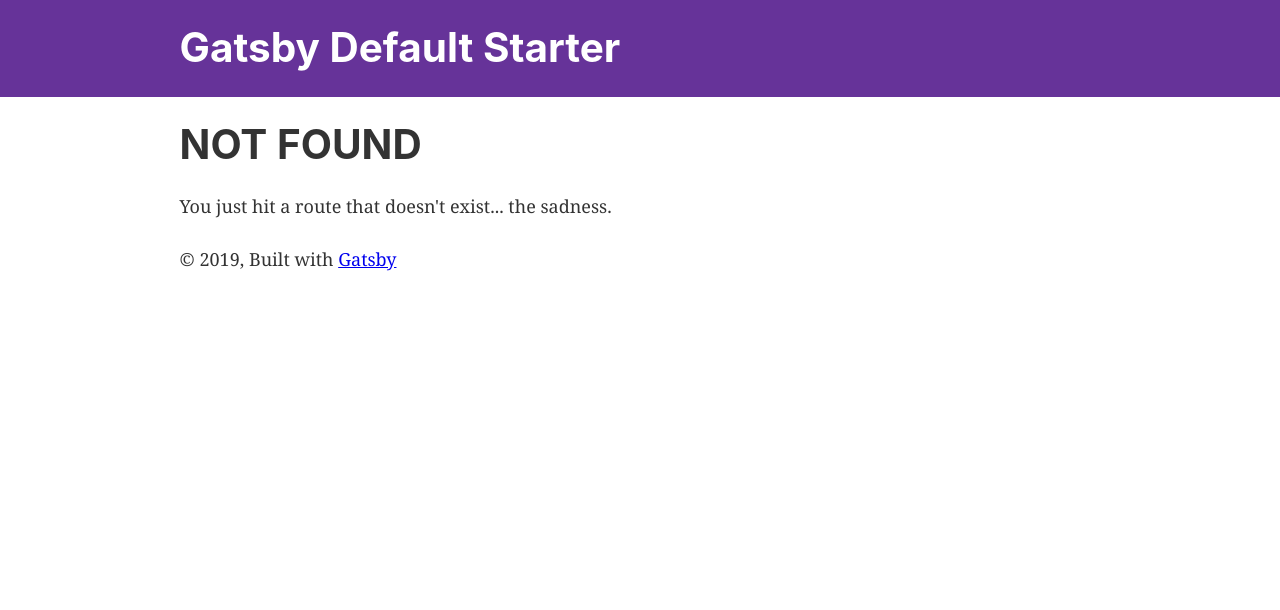
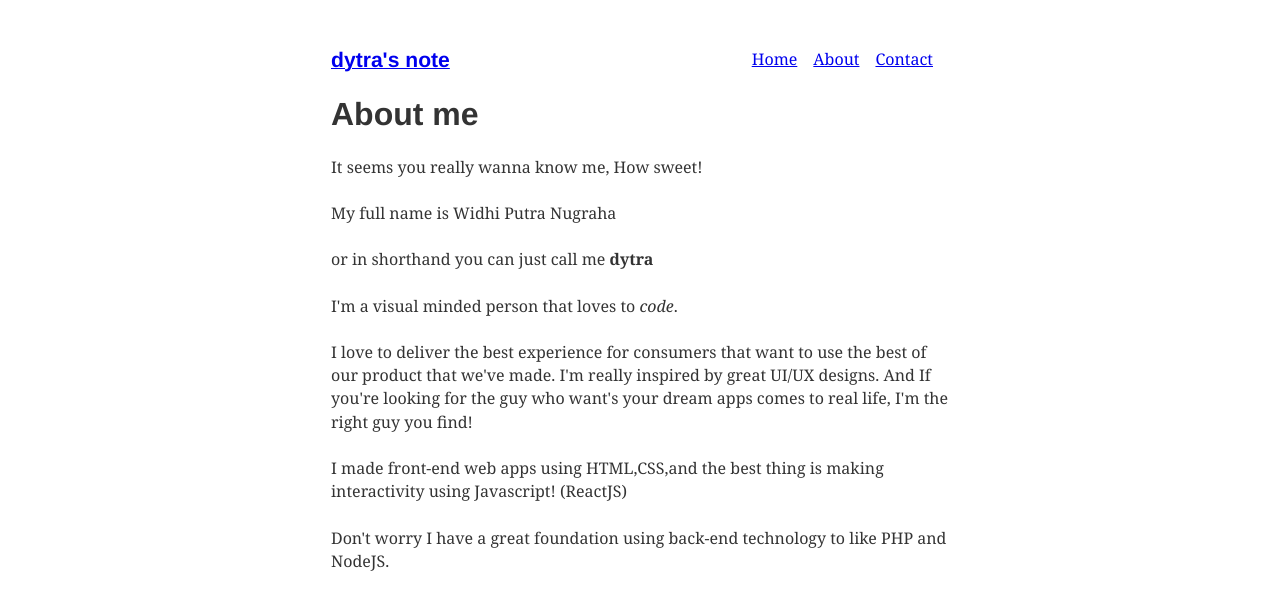
Before and after one commit to dytra/dytra.github.io, a Gatsby site: page /about in a window 1280 px wide. Before the commit this address had no page. Built offline with nearby package versions, Linux system fonts and the light colour scheme; Gatsby itself is replaced by a stand-in of ours.

Commit message:
transform to simple content

```diff
--- a/gatsby-config.js
+++ b/gatsby-config.js
@@ -26,6 +26,13 @@ module.exports = {
         display: `minimal-ui`,
         icon: `src/images/gatsby-icon.png`, // This path is relative to the root of the site.
       },
+
+    },
+    {
+      resolve: `gatsby-plugin-typography`,
+      options: {
+        pathToConfigModule: `src/utils/typography`,
+      },
     },
     // this (optional) plugin enables Progressive Web App + Offline functionality
     // To learn more, visit: https://gatsby.dev/offline
--- a/src/components/layout.js
+++ b/src/components/layout.js
@@ -1,52 +1,23 @@
-/**
- * Layout component that queries for data
- * with Gatsby's useStaticQuery component
- *
- * See: https://www.gatsbyjs.org/docs/use-static-query/
- */
+import React from "react"
+import {Link} from "gatsby"
 
-import React from "react"
-import PropTypes from "prop-types"
-import { useStaticQuery, graphql } from "gatsby"
-
-import Header from "./header"
-import "./layout.css"
-
-const Layout = ({ children }) => {
-  const data = useStaticQuery(graphql`
-    query SiteTitleQuery {
-      site {
-        siteMetadata {
-          title
-        }
-      }
-    }
-  `)
-
-  return (
-    <>
-      <Header siteTitle={data.site.siteMetadata.title} />
-      <div
-        style={{
-          margin: `0 auto`,
-          maxWidth: 960,
-          padding: `0px 1.0875rem 1.45rem`,
-          paddingTop: 0,
-        }}
-      >
-        <main>{children}</main>
-        <footer>
-          © {new Date().getFullYear()}, Built with
-          {` `}
-          <a href="https://www.gatsbyjs.org">Gatsby</a>
-        </footer>
-      </div>
-    </>
-  )
-}
-
-Layout.propTypes = {
-  children: PropTypes.node.isRequired,
-}
-
-export default Layout
+const ListLink = props => (
+  <li style={{display:`inline-block`,marginRight: `1rem`}}>
+<Link to={props.to}>{props.children}</Link>
+  </li>
+)
+export default ({children}) => (
+  <div style={{ margin: `3rem auto`, maxWidth: 650, padding: `0 1rem` }}>
+    <header style={{ marginBottom: `1.5rem` }}>
+      <Link to="/" style={{ textShadow: `none`, backgroundImage: `none` }}>
+        <h3 style={{ display: `inline` }}>dytra's note</h3>
+      </Link>
+      <ul style={{ listStyle: `none`, float: `right` }}>
+        <ListLink to="/">Home</ListLink>
+        <ListLink to="/about/">About</ListLink>
+        <ListLink to="/contact/">Contact</ListLink>
+      </ul>
+    </header>
+    {children}
+  </div>
+)
--- /dev/null
+++ b/src/pages/about.js
@@ -0,0 +1,14 @@
+import React from "react";
+import Layout from "../components/layout"
+export default () => (
+  <Layout>
+    <h1>About me</h1>
+    <p>It seems you really wanna know me, How sweet!</p>
+    <p>My full name is Widhi Putra Nugraha</p>
+    <p>or in shorthand you can just call me <strong>dytra</strong></p>
+    <p>I'm a visual minded person that loves to <i>code</i>.</p>
+    <p>I love to deliver the best experience for consumers that want to use the best of our product that we've made. I'm really inspired by great UI/UX designs. And If you're looking for the guy who want's your dream apps comes to real life, I'm the right guy you find!</p>
+    <p>I made front-end web apps using HTML,CSS,and the best thing is making interactivity using Javascript! (ReactJS)</p>
+    <p>Don't worry I have a great foundation using back-end technology to like PHP and NodeJS. </p>
+  </Layout>
+)
--- a/src/pages/index.js
+++ b/src/pages/index.js
@@ -8,13 +8,11 @@ import SEO from "../components/seo"
 const IndexPage = () => (
   <Layout>
     <SEO title="Home" />
-    <h1>Hi people</h1>
-    <p>Welcome to your new Gatsby site.</p>
-    <p>Now go build something great.</p>
-    <div style={{ maxWidth: `300px`, marginBottom: `1.45rem` }}>
-      <Image />
-    </div>
-    <Link to="/page-2/">Go to page 2</Link>
+
+    <p>I'm <strong>dytra</strong>, a Frontend Web Developer at Jagain.com</p>
+    <p>I like to describe my self as one of the artist+craftsman in the digital world.</p>
+    <p>Wanna know more about me? Jump to <Link to="/about">About</Link> page.</p>
+
   </Layout>
 )
 
--- /dev/null
+++ b/src/utils/typography.js
@@ -0,0 +1,7 @@
+import Typography from "typography"
+import fairyGateTheme from "typography-theme-fairy-gates"
+
+const typography = new Typography(fairyGateTheme)
+
+export const { scale, rhythm, options } = typography
+export default typography
```
Also changed, not shown: src/pages/contact.js (added, +13 -0 lines).
